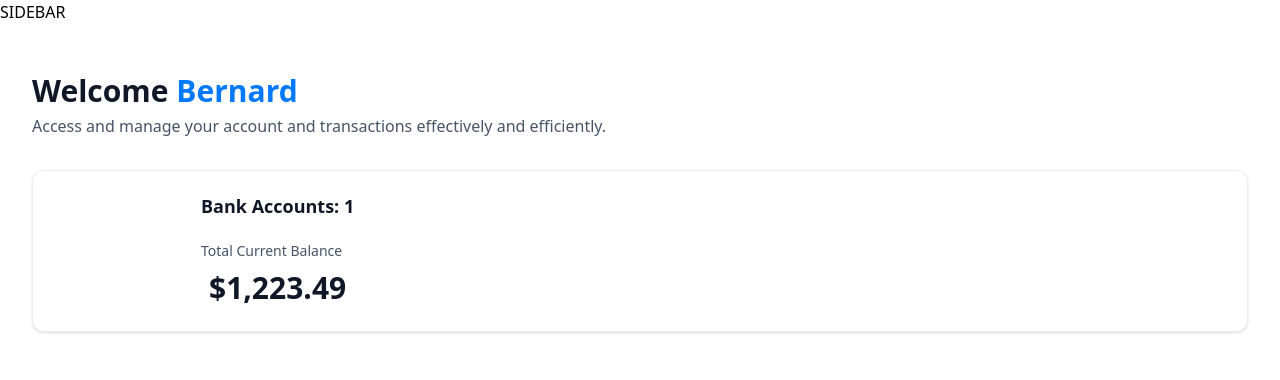
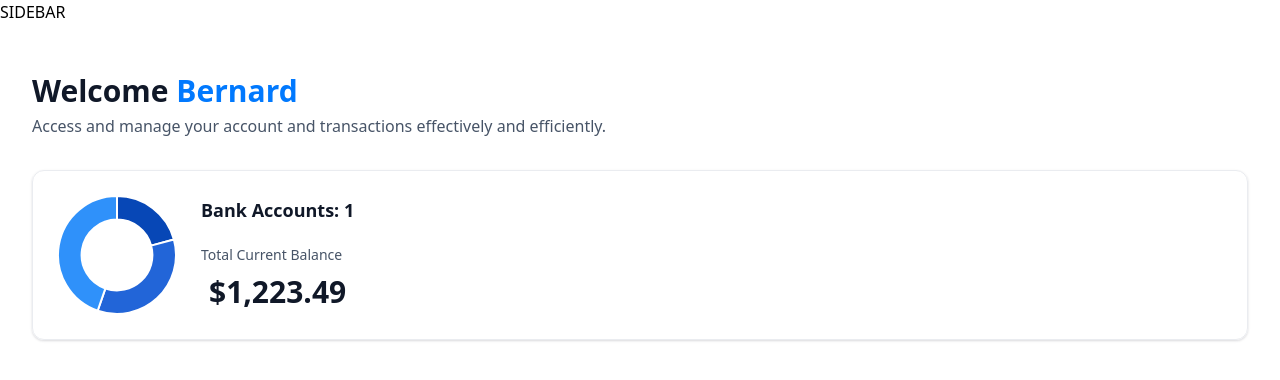
Before and after one commit to Bernard065/BankEase, a Next.js app: page / in a window 1280 px wide. Shown: the top 380 px of the page. Built offline with nearby package versions, Linux system fonts and the light colour scheme.

Commit message:
implementing the DoughnutChart from Chartjs

```diff
--- a/src/components/ui/DoughnutChart.tsx
+++ b/src/components/ui/DoughnutChart.tsx
@@ -1,9 +1,35 @@
+'use client'
+
 import React from 'react'
+import { Chart as ChartJS, ArcElement, Tooltip, Legend } from "chart.js";
+import { Doughnut } from "react-chartjs-2";
 
-const DoughnutChart = () => {
-  return (
-    <div>DoughnutChart</div>
-  )
+ChartJS.register(ArcElement, Tooltip, Legend);
+
+const DoughnutChart = ({ accounts }: DoughnutChartProps) => {
+  const data = {
+    datasets: [
+      {
+        label: 'Amount',
+        data: [4520.51, 7532.23, 9736.46],
+        backgroundColor: ['#0747b6', '#2265d8', '#2f91fa']
+      }
+    ],
+    labels: ['Share', 'Open', 'Alpha']
+  }
+
+  return <Doughnut
+    data={data}
+    options={{
+      cutout:'60%',
+      plugins: {
+        legend: {
+          display: false
+        }
+      }
+    }}
+  />
+
 }
 
 export default DoughnutChart
--- a/src/components/ui/TotalBalance.tsx
+++ b/src/components/ui/TotalBalance.tsx
@@ -1,5 +1,6 @@
 import { formatAmount } from '@/lib/utils'
 import React from 'react'
+import DoughnutChart from './DoughnutChart'
 
 const TotalBalance = ({
     accounts = [], totalBankAccounts, totalCurrentBalance
@@ -8,6 +9,7 @@
     <section className='total-balance'>
         <div className='total-balance-chart'>
             {/* Chart */}
+            <DoughnutChart accounts={accounts} />
         </div>
 
         <div className='flex flex-col gap-6'>
--- a/src/types/index.d.ts
+++ b/src/types/index.d.ts
@@ -10,3 +10,7 @@
     totalBankAccounts: number;
     totalCurrentBalance: number;
 }
+
+declare interface DoughnutChartProps {
+    accounts: Account[];
+}
```
